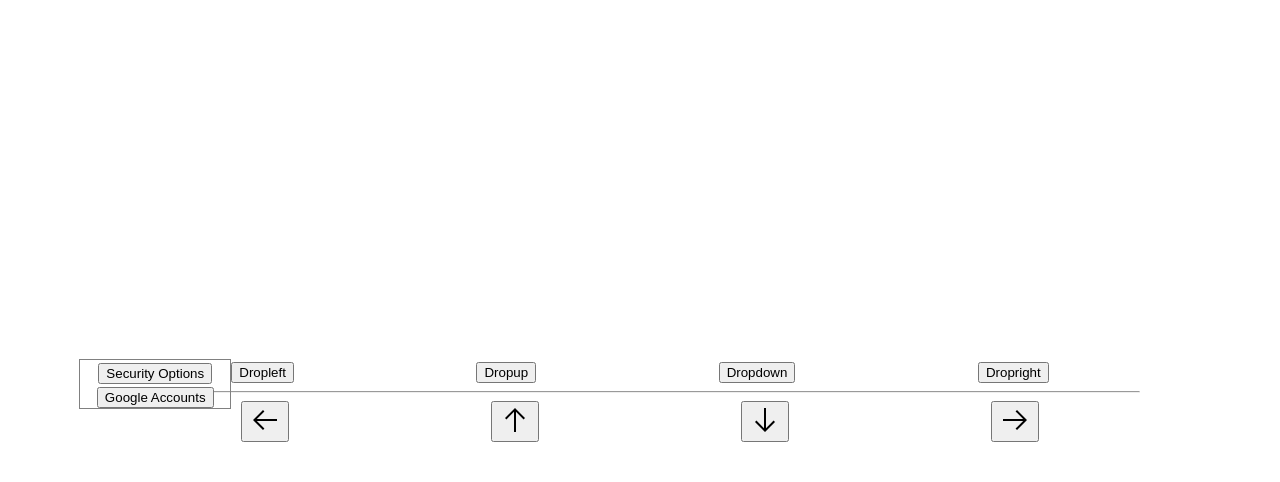
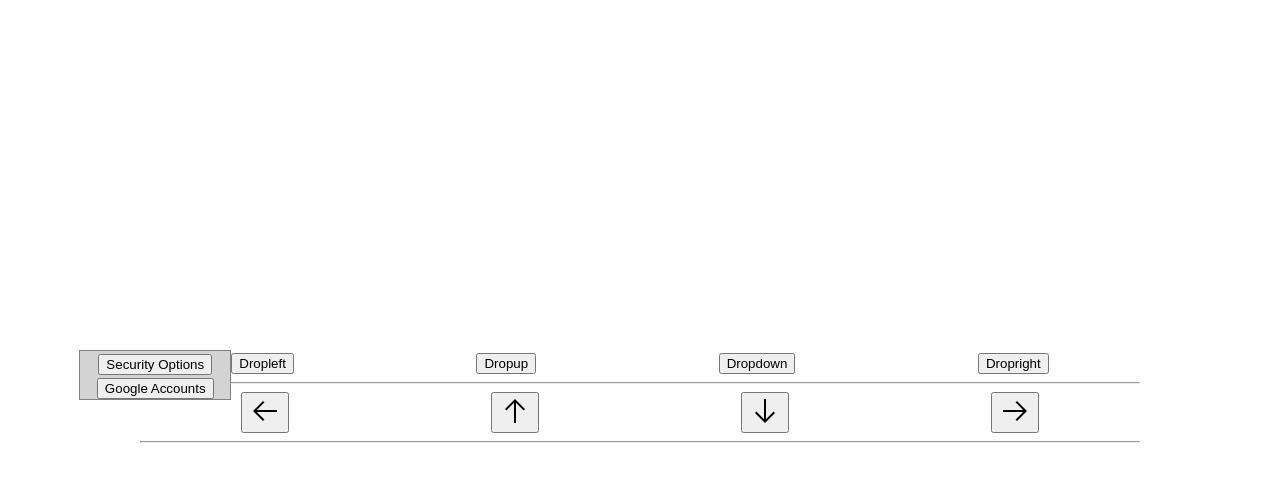
Before and after one commit to ferranfusalba/ui-kit-react, a React (Vite) app: page / in a window 1280 px wide. Both pictures are taken after a click on the button "Dropleft". Shown: the top 482 px of the page. Built offline with nearby package versions, Linux system fonts and the light colour scheme.

Commit message:
Add menu item value handling to store from outside of component

```diff
--- a/package.json
+++ b/package.json
@@ -12,7 +12,8 @@
   "dependencies": {
     "react": "^18.2.0",
     "react-dom": "^18.2.0",
-    "styled-components": "^6.1.8"
+    "styled-components": "^6.1.8",
+    "zustand": "^4.5.2"
   },
   "devDependencies": {
     "@types/react": "^18.0.28",
--- a/src/App.tsx
+++ b/src/App.tsx
@@ -4,16 +4,21 @@ import ArrowLeft from "../src/assets/icons/arrow--left.svg";
 import ArrowUp from "../src/assets/icons/arrow--up.svg";
 import ArrowDown from "../src/assets/icons/arrow--down.svg";
 import ArrowRight from "../src/assets/icons/arrow--right.svg";
+import { useCounterStore } from "./store/store";
 
 function App() {
+  const setSelectedValue = useCounterStore((state) => state.setSelectedValue);
+
   const menuItems = [
     {
       value: "securityOptions",
       label: "Security Options",
+      setFunction: () => setSelectedValue("securityOptions"),
     },
     {
       value: "googleAccounts",
       label: "Google Accounts",
+      setFunction: () => setSelectedValue("googleAccounts"),
     },
   ];
 
@@ -66,6 +71,7 @@ function App() {
           menuItems={menuItems}
         />
       </div>
+      <hr />
     </>
   );
 }
--- a/src/components/dropdown/Dropdown.styles.tsx
+++ b/src/components/dropdown/Dropdown.styles.tsx
@@ -6,7 +6,9 @@ export const StyledDropdown = styled.div`
   .dropdown-menu {
     position: absolute;
     border: 1px solid grey;
+    background-color: lightgrey;
     width: 150px;
+    z-index: 1;
 
     &.bottom {
       top: 100%;
@@ -26,26 +28,4 @@ export const StyledDropdown = styled.div`
       top: 0;
     }
   }
-
-  .dropdown-menu > li {
-    margin: 0;
-    background-color: white;
-  }
-
-  .dropdown-menu > li:hover {
-    background-color: lightgray;
-  }
-
-  .dropdown-menu > li > button {
-    width: 100%;
-    height: 100%;
-    text-align: left;
-    background: none;
-    color: black;
-    border: none;
-    padding: 5px;
-    margin: 0;
-    font: inherit;
-    cursor: pointer;
-  }
 `;
--- a/src/components/dropdown/Dropdown.tsx
+++ b/src/components/dropdown/Dropdown.tsx
@@ -1,20 +1,36 @@
 import { StyledDropdown } from "./Dropdown.styles";
 import useOpenDropdown from "../../hooks/use-open-dropdown";
 import OutsideClickWrapper from "../../hooks/use-outside-click-wrapper";
+import { useCounterStore } from "../../store/store";
+
+interface MenuItem {
+  label: string;
+  value: string;
+  setFunction: (value: string) => void;
+}
 
 const Dropdown = ({
   triggerButton,
   direction = "bottom",
-  menuItems = [{ label: "", value: "" }],
+  menuItems,
 }: {
   triggerButton: React.ReactNode;
   direction?: string;
-  menuItems?: Array<{ label: string; value: string }>;
+  menuItems: Array<MenuItem>;
 }) => {
+  const setSelectedValue = useCounterStore((state) => state.setSelectedValue);
+  const store = useCounterStore((state) => state);
+  console.log("zustand store", store);
+
   const { open, setOpen, handleOpen } = useOpenDropdown();
 
   const handleClickOutside = () => {
     setOpen(false);
+  };
+
+  const handleOption = (item: MenuItem) => {
+    item.setFunction();
+    handleOpen();
   };
 
   return (
@@ -26,7 +42,11 @@ const Dropdown = ({
         {open ? (
           <div className={"dropdown-menu" + " " + direction}>
             {menuItems.map((menu, index) => (
-              <button onClick={handleOpen} key={index} className="menu-item">
+              <button
+                onClick={() => handleOption(menu)}
+                key={index}
+                className="menu-item"
+              >
                 {menu.label}
               </button>
             ))}
--- /dev/null
+++ b/src/store/store.ts
@@ -0,0 +1,22 @@
+import { create } from "zustand";
+
+interface CounterStore {
+  count: number;
+  value: string;
+  increment: () => void;
+  decrement: () => void;
+}
+
+export const useCounterStore = create<CounterStore>((set) => ({
+  count: 0,
+  value: "",
+  increment: () => {
+    set({ count: 1 });
+  },
+  decrement: () => {
+    set({ count: -1 });
+  },
+  setSelectedValue: (value: string) => {
+    set({ value: value });
+  },
+}));
```
Also changed, not shown: 1 other file (tests, documents, lock files or other folders).
